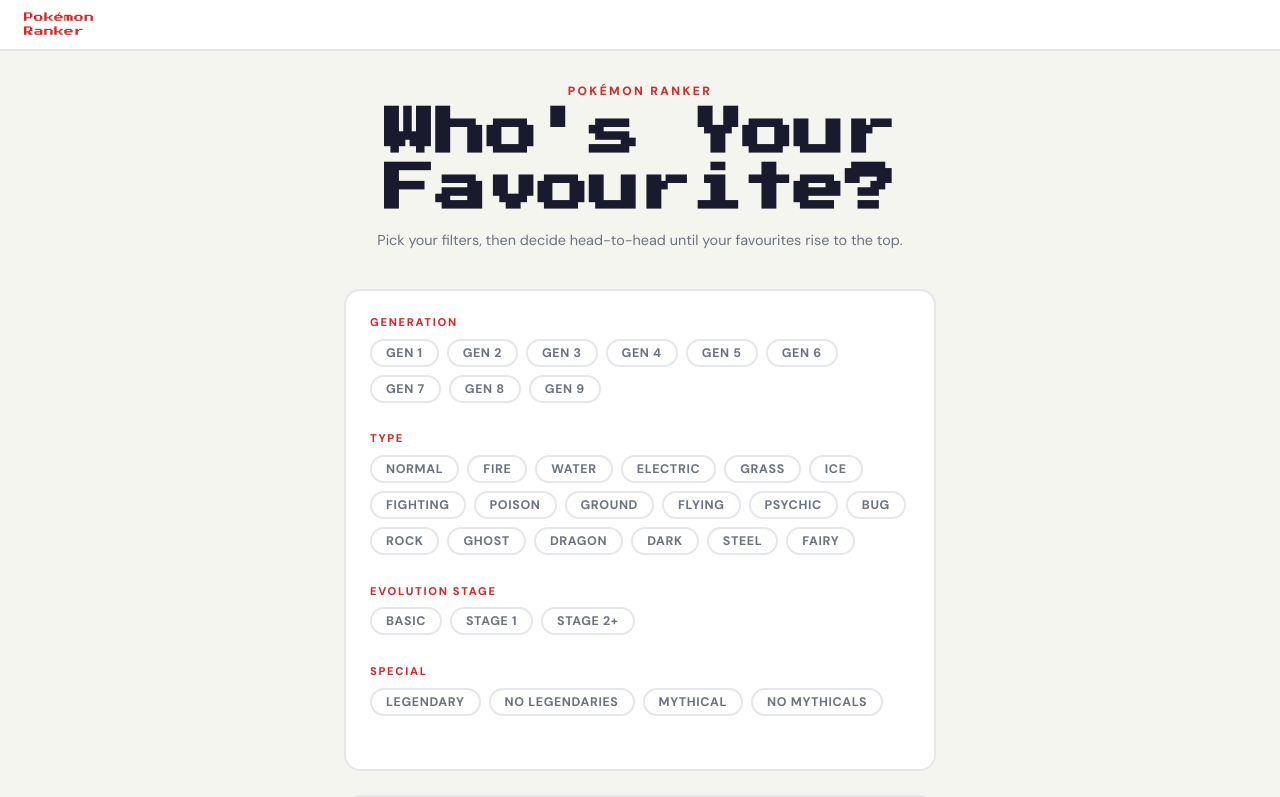
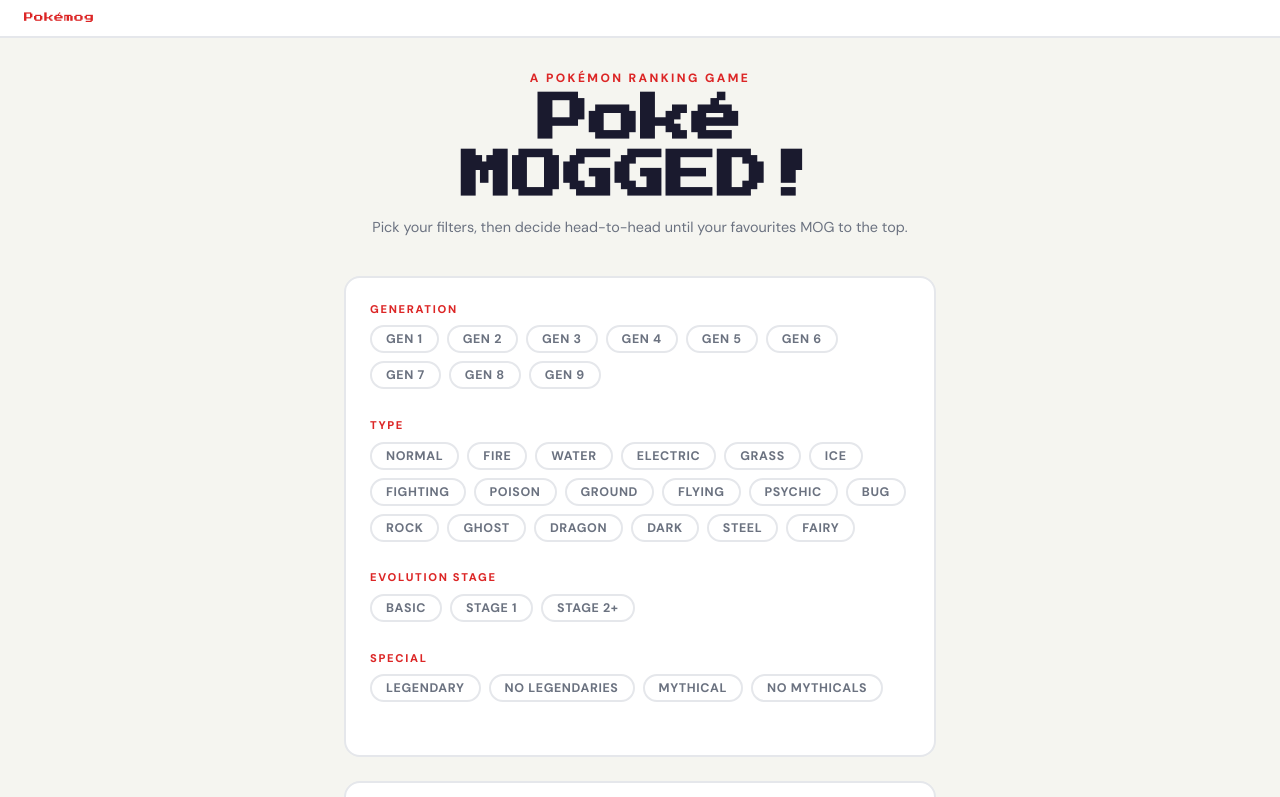
Before and after one commit to HandTravis/PokeMog, a React app in the folder frontend/: page / in a window 1280 px wide. Shown: the top 797 px of the page. Built offline with nearby package versions, Linux system fonts and the light colour scheme; no server answers; the HTML template or start-up script is replaced by a standard one.

Commit message:
updated some display text

```diff
--- a/frontend/src/App.jsx
+++ b/frontend/src/App.jsx
@@ -118,7 +118,7 @@ export default function App() {
             lineHeight: 1.4,
           }}
         >
-          Pokémon<br />Ranker
+          Pokémog
         </div>
 
         {screen === SCREENS.MATCHUP && sessionId && (
--- a/frontend/src/MatchupScreen.jsx
+++ b/frontend/src/MatchupScreen.jsx
@@ -19,8 +19,8 @@ function ProgressBar({ active, pool }) {
         letterSpacing: "0.08em",
         textTransform: "uppercase",
       }}>
-        <span>{active} remaining</span>
-        <span>{pct}% eliminated</span>
+        <span>{active} remaining...</span>
+        <span>{pct}% MOGGED</span>
       </div>
       <div style={{
         height: "8px",
--- a/frontend/src/SetupScreen.jsx
+++ b/frontend/src/SetupScreen.jsx
@@ -109,7 +109,7 @@ export default function SetupScreen({ onSessionStart }) {
           fontWeight: 800,
           marginBottom: "0.4rem",
         }}>
-          Pokémon Ranker
+          A Pokémon Ranking Game
         </div>
         <h1 style={{
           fontFamily: "var(--font-display)",
@@ -118,7 +118,7 @@ export default function SetupScreen({ onSessionStart }) {
           margin: 0,
           lineHeight: 1.1,
         }}>
-          Who's Your<br />Favourite?
+          Poké<br />MOGGED!
         </h1>
         <p style={{
           color: "var(--text-muted)",
@@ -126,7 +126,7 @@ export default function SetupScreen({ onSessionStart }) {
           fontSize: "0.9rem",
           marginTop: "0.8rem",
         }}>
-          Pick your filters, then decide head-to-head until your favourites rise to the top.
+          Pick your filters, then decide head-to-head until your favourites MOG to the top.
         </p>
       </div>
 
```
Also changed, not shown: 1 other file (tests, documents, lock files or other folders).
